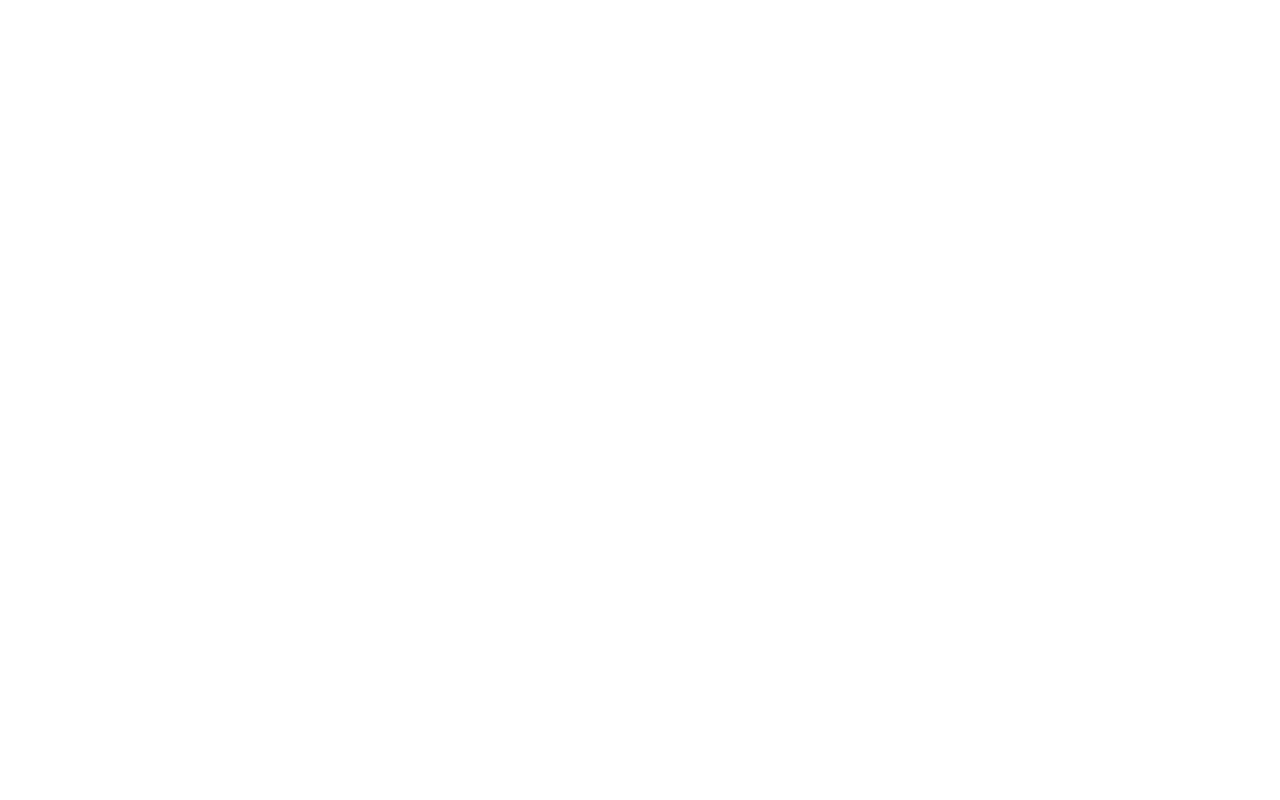
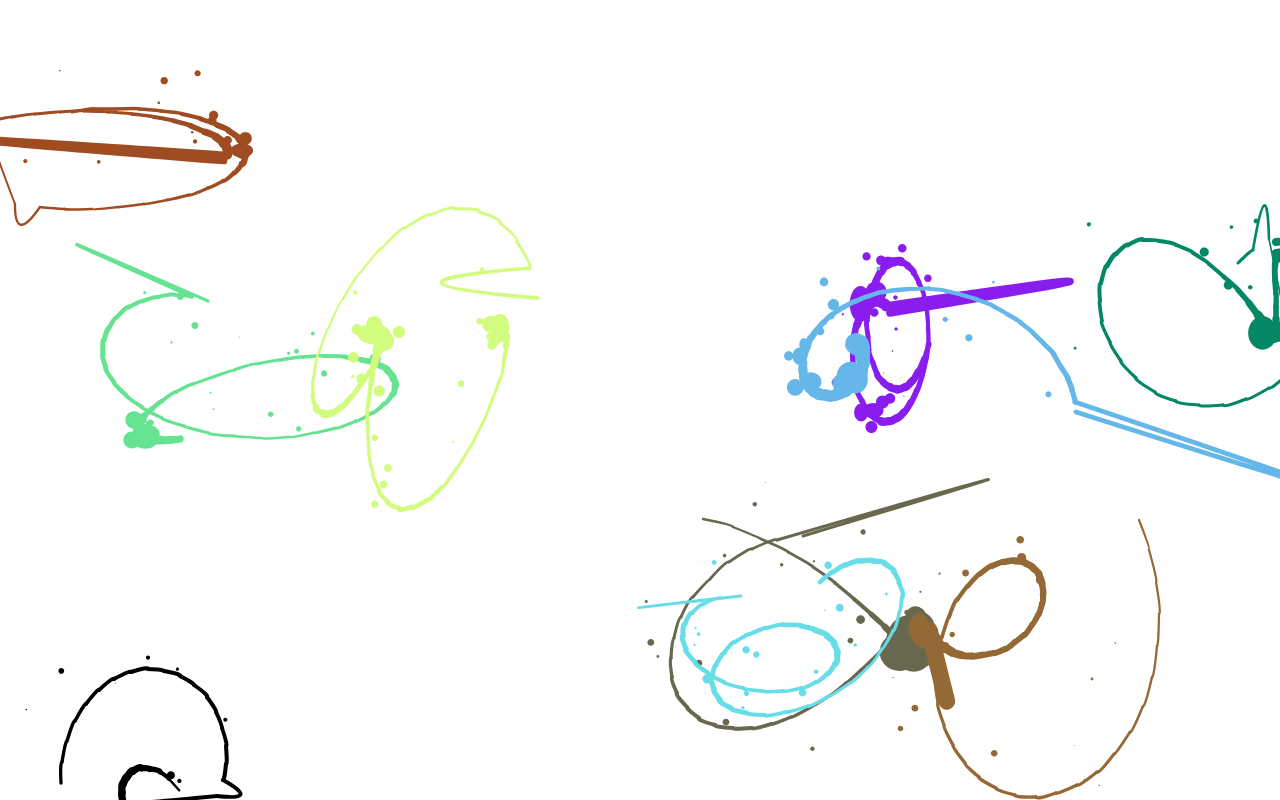
Before and after one commit to marwahaha/autopollock, a plain HTML site: page index.html in a window 1280 px wide. Drawn offline with Linux system fonts and the light colour scheme.

Commit message:
Add test randomness

```diff
--- a/index.html
+++ b/index.html
@@ -1,21 +1,20 @@
 <!DOCTYPE html>
 <meta charset="UTF-8">
-<title>autopollock</title>
 <html>
 
 <head>
     <meta name="viewport" content="width=device-width, user-scalable=no" />
     <link rel="stylesheet" type="text/css" href="css/html5reset-1.6.1.css">
     <link rel="stylesheet" type="text/css" href="css/global.css">
-    <!-- Load the Paper.js library -->
     <script type="text/javascript" src="js/paper-full.min.js"></script>
     <script type="text/paperscript" src="js/myScript.js" canvas="myCanvas"></script>
-    <title>http://www.jacksonpollock.org/ by Miltos Manetas!</title>
+    <title>autopollock</title>
 
 </head>
 
 <body>
     <canvas id="myCanvas" resize></canvas>
+    <script type="text/javascript" src="js/test.js"></script>
 </body>
 
 </html>
--- /dev/null
+++ b/js/test.js
@@ -0,0 +1,88 @@
+var gestureTimeoutID;
+var periodicGesturesTimeoutID;
+
+window.simulateRandomGesture = function (doneCallback) {
+    var target = document.querySelector('canvas');
+
+    var rect = target.getBoundingClientRect();
+
+    var simulateMouseEvent = function simulateMouseEvent(type, point) {
+        var event = new MouseEvent(type, {
+            'view': window,
+            'bubbles': true,
+            'cancelable': true,
+            'clientX': rect.left + point.x,
+            'clientY': rect.top + point.y,
+            // you can pass any other needed properties here
+        });
+        target.dispatchEvent(event);
+    };
+
+    var t = 0;
+
+    /* Simple circle:
+    var getPointAtTime = (t) => {
+        return {
+            x: 300 + Math.sin(t / 50) * 150,
+            y: 300 + Math.cos(t / 50) * 150,
+        };
+    };
+    */
+
+    // More fun:
+    var cx = Math.random() * rect.width;
+    var cy = Math.random() * rect.height;
+    var gestureComponents = [];
+    var numberOfComponents = 5;
+    for (var i = 0; i < numberOfComponents; i += 1) {
+        gestureComponents.push({
+            rx: Math.random() * Math.min(rect.width, rect.height) / 2 / numberOfComponents,
+            ry: Math.random() * Math.min(rect.width, rect.height) / 2 / numberOfComponents,
+            angularFactor: Math.random() * 5 - Math.random(),
+            angularOffset: Math.random() * 5 - Math.random()
+        });
+    }
+    var getPointAtTime = function getPointAtTime(t) {
+        var point = { x: cx, y: cy };
+        for (var i = 0; i < gestureComponents.length; i += 1) {
+            var c = gestureComponents[i];
+            point.x += Math.sin(Math.PI * 2 * (t / 100 * c.angularFactor + c.angularOffset)) * c.rx;
+            point.y += Math.cos(Math.PI * 2 * (t / 100 * c.angularFactor + c.angularOffset)) * c.ry;
+        }
+        return point;
+    };
+
+
+    simulateMouseEvent('mousedown', getPointAtTime(t));
+    var move = function move() {
+        t += 1;
+        if (t > 50) {
+            simulateMouseEvent('mouseup', getPointAtTime(t));
+            if (doneCallback) {
+                doneCallback();
+            }
+        } else {
+            simulateMouseEvent('mousemove', getPointAtTime(t));
+            gestureTimeoutID = setTimeout(move, 10);
+        }
+    };
+    move();
+};
+
+window.simulateRandomGesturesPeriodically = function (delayBetweenGestures) {
+    delayBetweenGestures = delayBetweenGestures !== undefined ? delayBetweenGestures : 50;
+
+    var waitThenGo = function waitThenGo() {
+        periodicGesturesTimeoutID = setTimeout(function () {
+            window.simulateRandomGesture(waitThenGo);
+        }, delayBetweenGestures);
+    };
+    window.simulateRandomGesture(waitThenGo);
+};
+
+window.stopSimulatingGestures = function () {
+    clearTimeout(gestureTimeoutID);
+    clearTimeout(periodicGesturesTimeoutID);
+};
+
+window.simulateRandomGesturesPeriodically();
```
